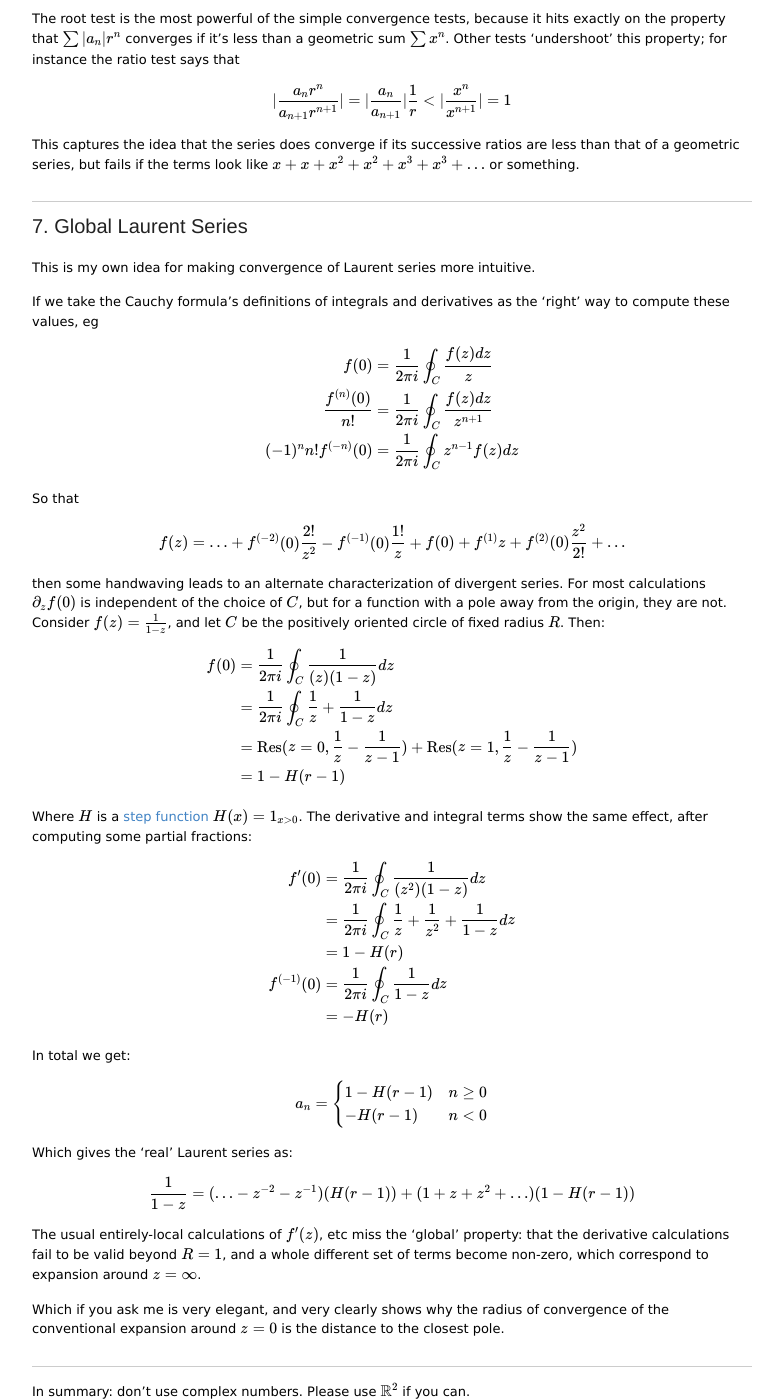
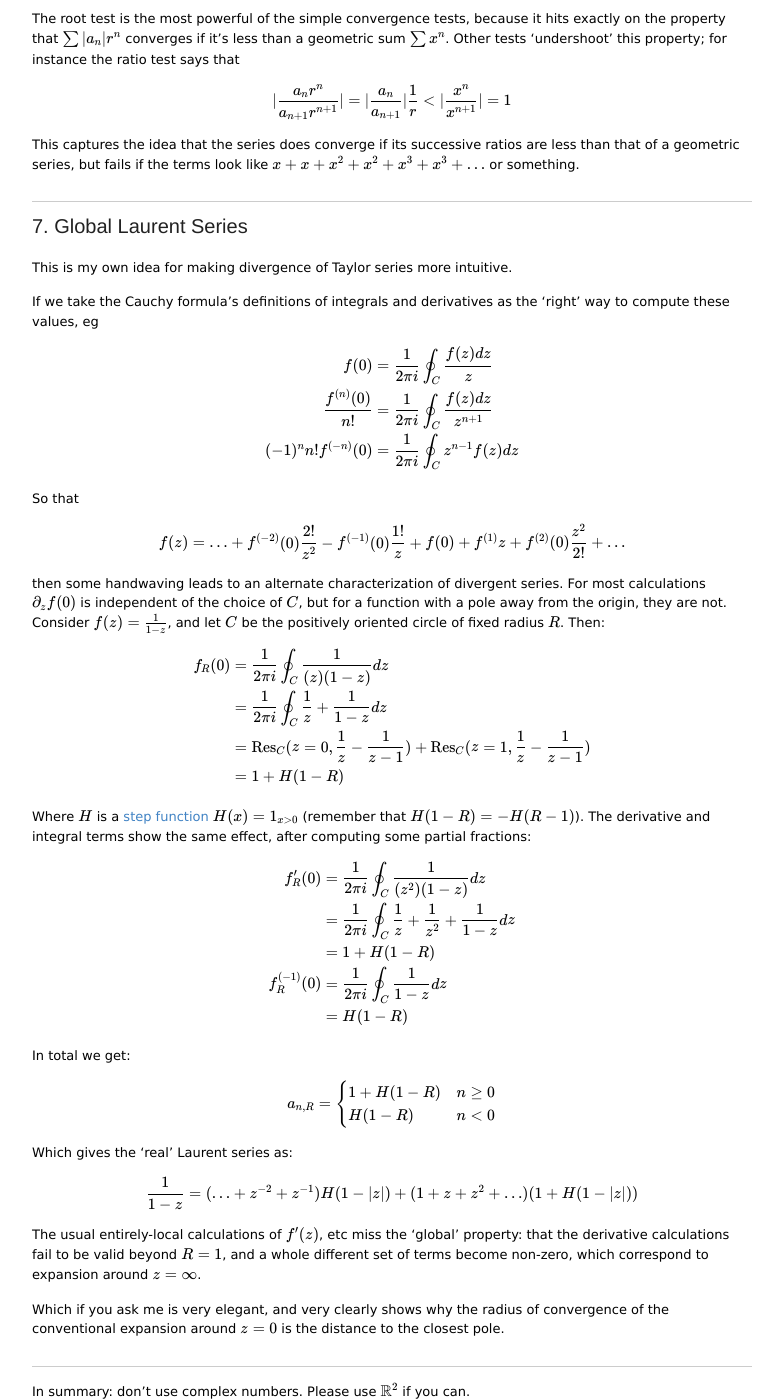
Before and after one commit to ajakaja/ajakaja.github.io, a Jekyll site: the page built from _posts/2020-08-10-complex-analysis.md, in a window 1280 px wide and 1400 px high, scrolled down 6051 px. Shown: the whole window, without its empty margins (248-1031 px from the left). Built offline with Jekyll 4.4.1, drawn with Linux system fonts in a browser that asks for light colours; some of the changed text lies outside the part shown.

Commit message:
small edits

```diff
--- a/_posts/2020-08-10-complex-analysis.md
+++ b/_posts/2020-08-10-complex-analysis.md
@@ -255,8 +255,7 @@ This captures the idea that the series does converge if its successive ratios ar
 
 ## 7. Global Laurent Series
 
-This is my own idea for making convergence of Laurent series more intuitive.
-
+This is my own idea for making divergence of Taylor series more intuitive.
 
 If we take the Cauchy formula's definitions of integrals and derivatives as the 'right' way to compute these values, eg
 
@@ -274,32 +273,32 @@ $$f(z) = \ldots + f^{(-2)}(0) \frac{2! }{z^2}  - f^{(-1)}(0) \frac{1!}{z}  + f(0
 then some handwaving leads to an alternate characterization of divergent series. For most calculations $$\p_z f(0)$$ is independent of the choice of $$C$$, but for a function with a pole away from the origin, they are not. Consider $$f(z) = \frac{1}{1-z}$$, and let $$C$$ be the positively oriented circle of fixed radius $$R$$. Then:
 
 $$\begin{aligned}
-f(0) &= \frac{1}{2\pi i}\oint_{C} \frac{1}{(z)(1-z)} dz \\
+f_R(0) &= \frac{1}{2\pi i}\oint_{C} \frac{1}{(z)(1-z)} dz \\
 &= \frac{1}{2\pi i}\oint_{C} \frac{1}{z} + \frac{1}{1-z} dz \\
-&=\text{Res} (z=0, \frac{1}{z} - \frac{1}{z-1}) + \text{Res} (z=1, \frac{1}{z} - \frac{1}{z-1}) \\
-&= 1 - H(r - 1) \\
+&=\text{Res}_C (z=0, \frac{1}{z} - \frac{1}{z-1}) + \text{Res}_C (z=1, \frac{1}{z} - \frac{1}{z-1}) \\
+&= 1 + H(1-R) \\
 \end{aligned}$$
 
-Where $$H$$ is a [step function](https://en.wikipedia.org/wiki/Heaviside_step_function) $$H(x) = 1_{x > 0}$$. The derivative and integral terms show the same effect, after computing some partial fractions:
+Where $$H$$ is a [step function](https://en.wikipedia.org/wiki/Heaviside_step_function) $$H(x) = 1_{x > 0}$$ (remember that $$H(1-R) = - H(R-1)$$). The derivative and integral terms show the same effect, after computing some partial fractions:
 
 $$\begin{aligned}
-f'(0) &= \frac{1}{2\pi i}\oint_{C} \frac{1}{(z^2)(1-z)} dz \\
+f_R'(0) &= \frac{1}{2\pi i}\oint_{C} \frac{1}{(z^2)(1-z)} dz \\
 &= \frac{1}{2\pi i}\oint_{C} \frac{1}{z} + \frac{1}{z^2} + \frac{1}{1-z} dz \\
-&= 1 - H(r) \\
-f^{(-1)}(0) &= \frac{1}{2\pi i}\oint_{C}\frac{1}{1-z} dz \\
-&=- H(r)
+&= 1 + H(1 - R) \\
+f^{(-1)}_R(0) &= \frac{1}{2\pi i}\oint_{C}\frac{1}{1-z} dz \\
+&=H(1-R)
 \end{aligned}$$
 
 In total we get:
 
-$$a_n = \begin{cases}
-1 - H(r-1) & n \geq 0 \\
--H(r-1) & n < 0
+$$a_{n, R} = \begin{cases}
+1 + H(1-R) & n \geq 0 \\
+H(1-R) & n < 0
 \end{cases}$$
 
 Which gives the 'real' Laurent series as:
 
-$$\frac{1}{1-z} = (\ldots - z^{-2} - z^{-1}) (H(r-1)) + (1 + z + z^2 + \ldots) (1 - H(r-1))$$
+$$\frac{1}{1-z} = (\ldots + z^{-2} + z^{-1}) H(1 - \|z\|) + (1 + z + z^2 + \ldots) (1 + H(1 - \|z\|))$$
 
 The usual entirely-local calculations of $$f'(z)$$, etc miss the 'global' property: that the derivative calculations fail to be valid beyond $$R=1$$, and a whole different set of terms become non-zero, which correspond to expansion around $$z=\infty$$.
 
```
Also changed, not shown: other parts of _posts/2020-08-10-complex-analysis.md (+1 -1 lines), _posts/2019-11-26-magic-derivatives.md (+1 -1 lines).
